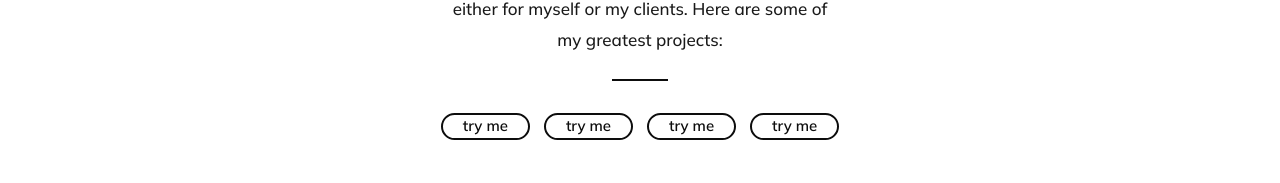
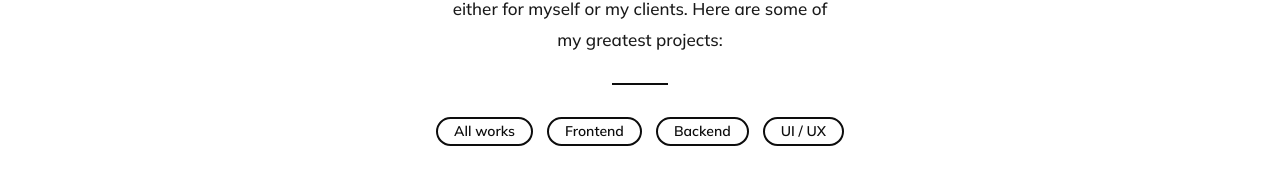
Before and after one commit to NightClover-code/portfolio-website-v2, a Next.js app: page / in a window 1280 px wide. Shown: the part 946-1129 px from the top of the page. Built offline with nearby package versions, Linux system fonts and the light colour scheme.

Commit message:
feat: tags component styling done

```diff
--- a/components/Content/index.tsx
+++ b/components/Content/index.tsx
@@ -15,7 +15,7 @@ const Content: React.FC<ContentProps> = ({
       <h4 className="text-[14px] uppercase tracking-[3px]">{category}</h4>
       <h1 className="mt-1">{children}</h1>
       <p className="max-w-[400px] m-auto mt-2 text-offBlack">{description}</p>
-      {withLine && <div className="w-[56px] h-[2px] block bg-black mt-6"></div>}
+      {withLine && <div className="w-[56px] h-[2px] block bg-black mt-7"></div>}
     </>
   );
 };
--- a/components/Projects/index.tsx
+++ b/components/Projects/index.tsx
@@ -2,7 +2,7 @@ import Content from '../Content';
 import Tags from '../Tags';
 
 const Projects = () => {
-  const config = {
+  const projectsConfig = {
     description: `
       I spend most of time building awesome products, either for myself or
       my clients. Here are some of my greatest projects:
@@ -11,14 +11,16 @@ const Projects = () => {
     withLine: true,
   };
 
+  const tags = ['All works', 'Frontend', 'Backend', 'UI / UX'];
+
   return (
     <section className="projects__section mt-44 mb-10">
       <div className="text-center m-auto flex flex-col items-center">
-        <Content {...config}>
+        <Content {...projectsConfig}>
           My latest <span>work</span>
         </Content>
 
-        <Tags />
+        <Tags tags={tags} />
       </div>
     </section>
   );
--- a/components/Tags/Tag/index.tsx
+++ b/components/Tags/Tag/index.tsx
@@ -1,7 +1,11 @@
-const Tag: React.FC = () => {
+interface TagProps {
+  tag: string;
+}
+
+const Tag: React.FC<TagProps> = ({ tag }) => {
   return (
-    <button className="border-2 border-black rounded-full px-5 py-[0.5px] text-[15px] font-semibold">
-      try me
+    <button className="border-2 border-black rounded-full px-4 py-[2px] text-[14px] font-semibold">
+      {tag}
     </button>
   );
 };
--- a/components/Tags/index.tsx
+++ b/components/Tags/index.tsx
@@ -1,12 +1,16 @@
+import { v4 } from 'uuid';
 import Tag from './Tag';
 
-const Tags = () => {
+interface TagsProps {
+  tags: string[];
+}
+
+const Tags: React.FC<TagsProps> = ({ tags }) => {
   return (
-    <div className="grid grid-cols-4 mt-8 gap-[14px]">
-      <Tag />
-      <Tag />
-      <Tag />
-      <Tag />
+    <div className={`flex mt-8 gap-[14px]`}>
+      {tags.map(_tag => {
+        return <Tag tag={_tag} key={v4()} />;
+      })}
     </div>
   );
 };
```
